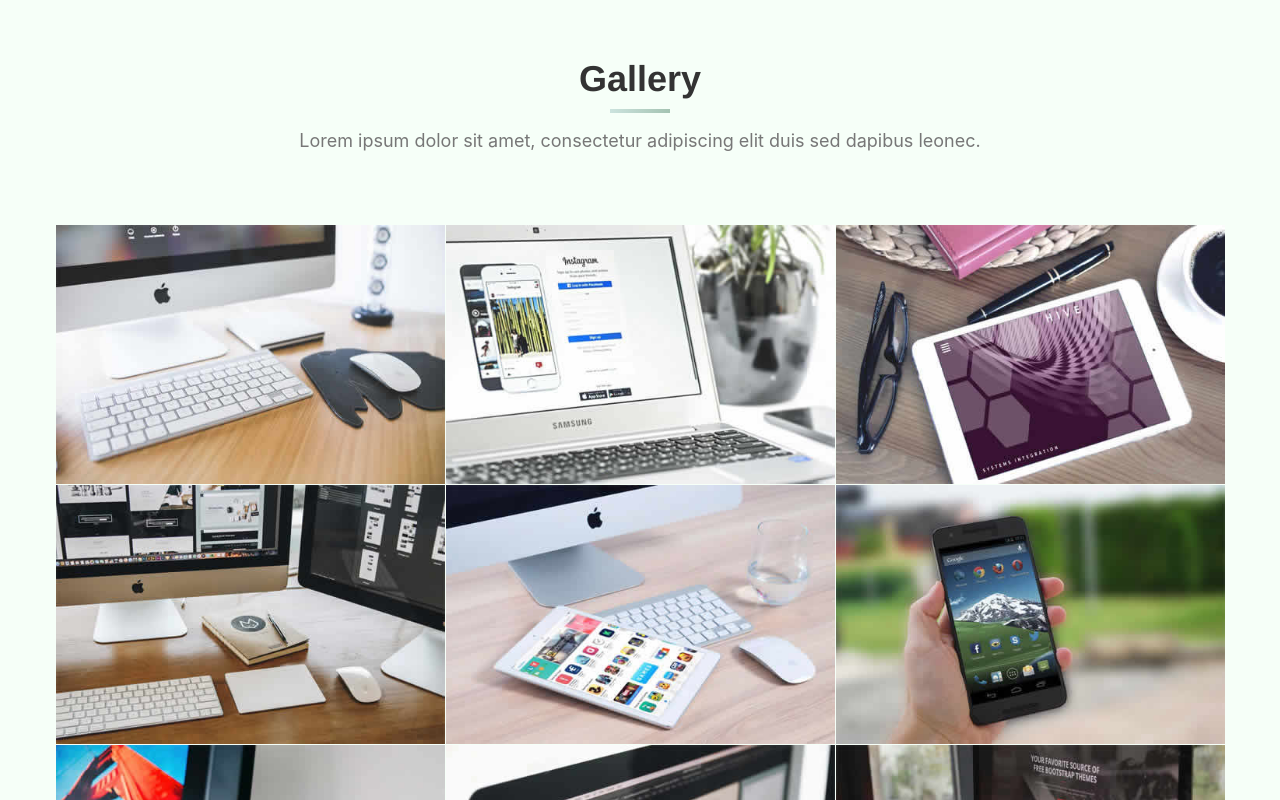
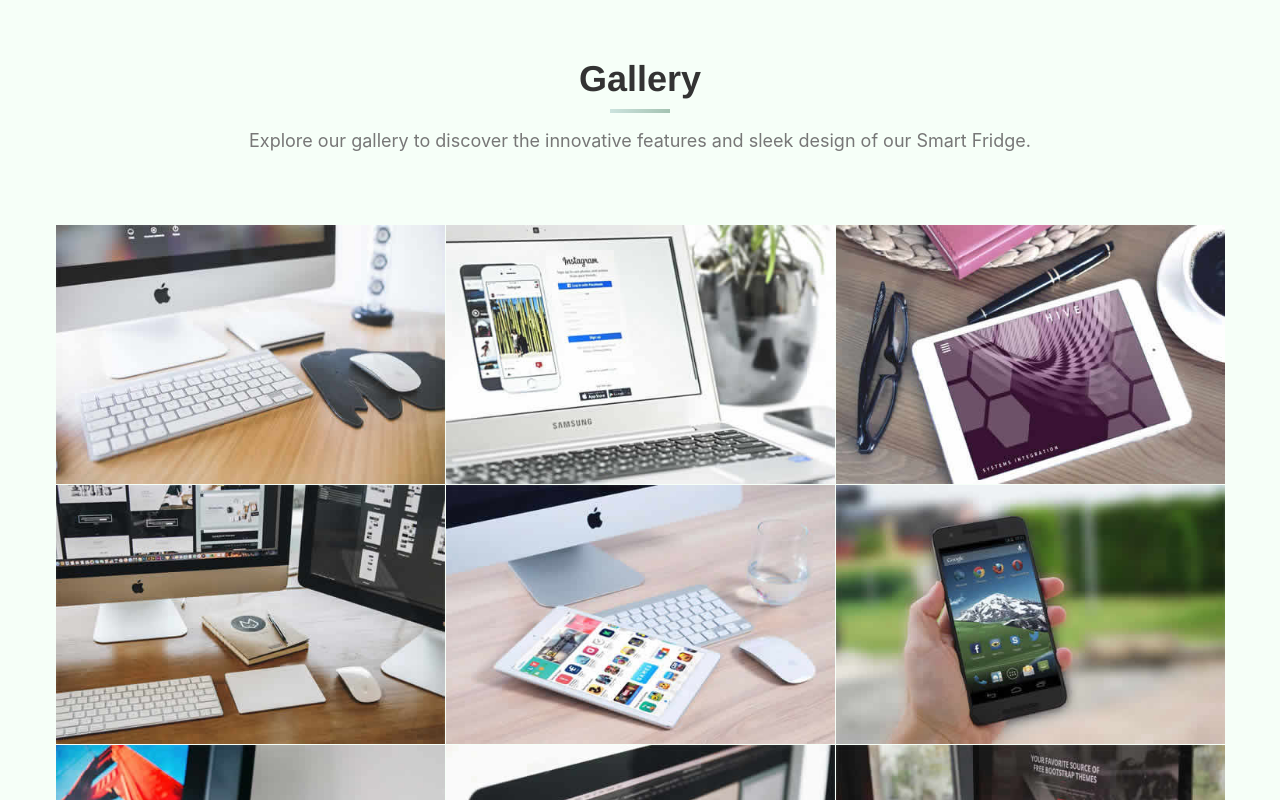
Before and after one commit to HackForge-JUSL/JU-HunterBees, a React (Create React App) app in the folder fridge-vision/: page / in a window 1280 px wide. Shown: the part 3020-3820 px from the top of the page. Built offline with nearby package versions, Linux system fonts and the light colour scheme; what smooth-scroll would draw is missing.

Commit message:
Minor data edits

```diff
--- a/fridge-vision/src/components/gallery.jsx
+++ b/fridge-vision/src/components/gallery.jsx
@@ -8,8 +8,7 @@ export const Gallery = (props) => {
         <div className="section-title">
           <h2>Gallery</h2>
           <p>
-            Lorem ipsum dolor sit amet, consectetur adipiscing elit duis sed
-            dapibus leonec.
+          Explore our gallery to discover the innovative features and sleek design of our Smart Fridge.
           </p>
         </div>
         <div className="row">
--- a/fridge-vision/src/data/data.json
+++ b/fridge-vision/src/data/data.json
@@ -152,9 +152,9 @@
     }
   ],
   "Contact": {
-    "address": "4321 California St, San Francisco, CA 12345 ",
-    "phone": "+1 123 456 1234",
-    "email": "info@company.com",
+    "address": "Typ Tollygunge House, kolkata, 700033",
+    "phone": "+91 8910178240",
+    "email": "rounaksaha13@gmail.com",
     "facebook": "fb.com",
     "twitter": "twitter.com",
     "youtube": "youtube.com"
```
